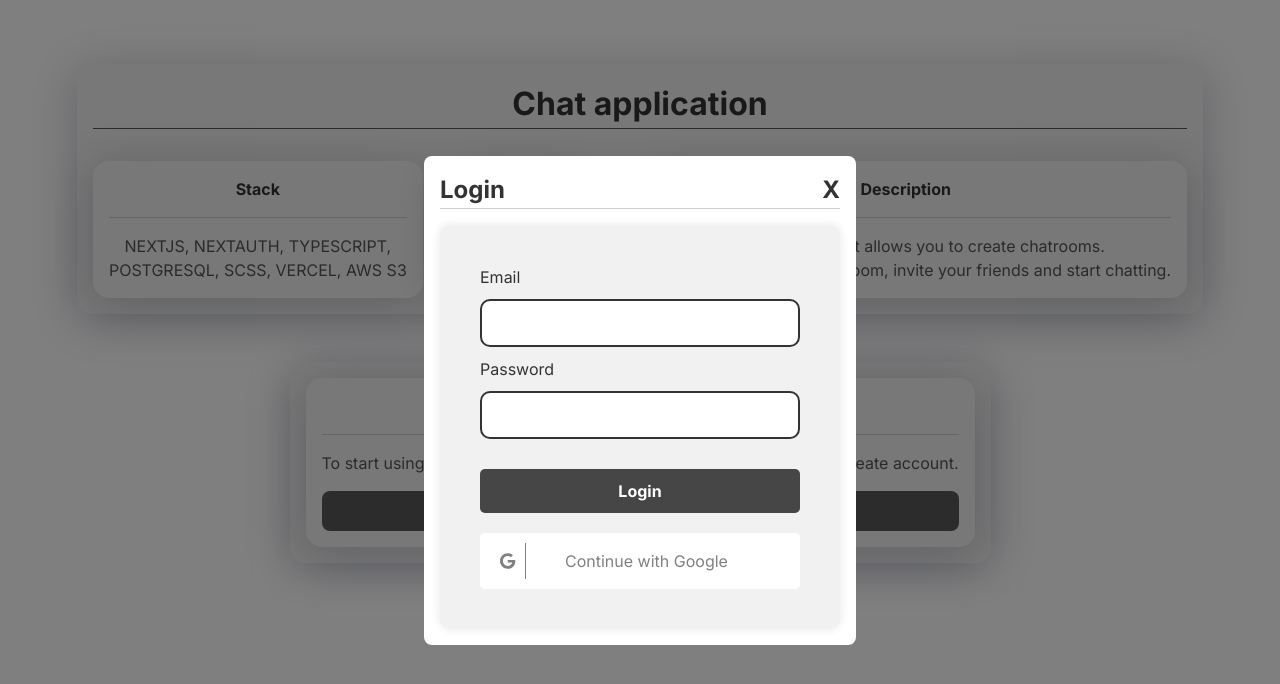
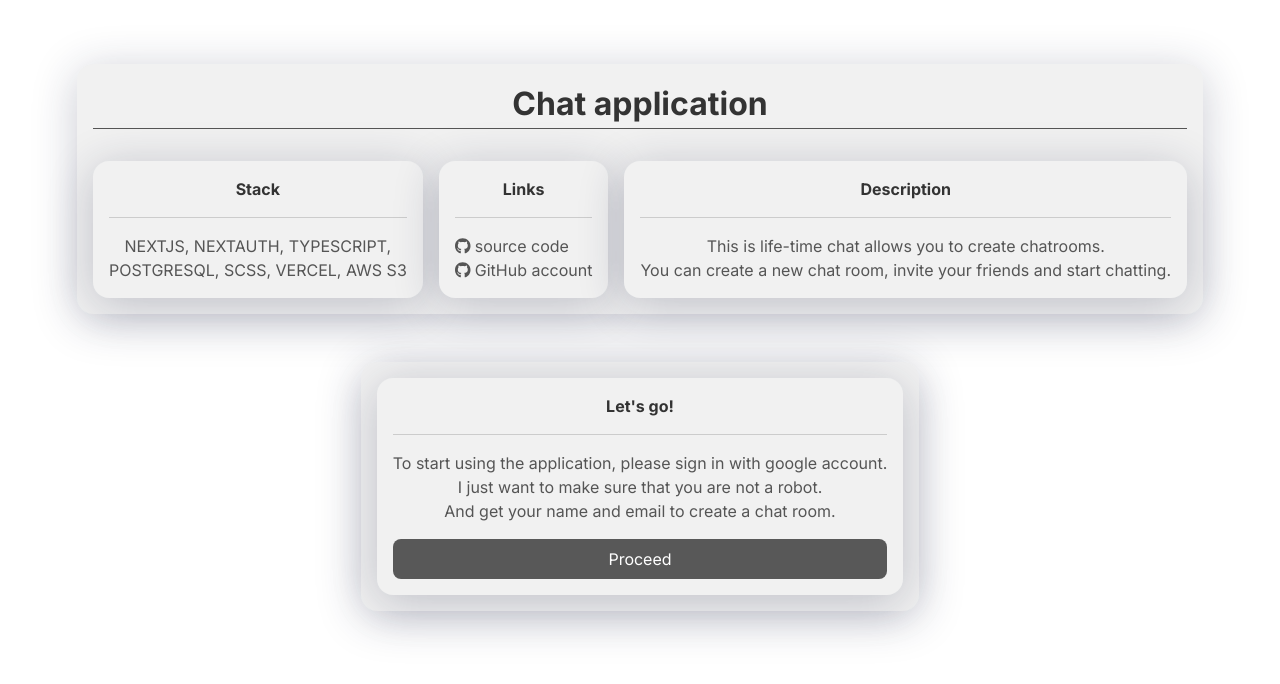
Before and after one commit to bukarinevg/chat-room, a Next.js app: page / in a window 1280 px wide. Shown: the top 684 px of the page. Built offline with nearby package versions, Linux system fonts and the light colour scheme.

Commit message:
add logging from main page

```diff
--- a/src/app/page.tsx
+++ b/src/app/page.tsx
@@ -7,16 +7,18 @@ import { useEffect, useState } from "react";
 import Card from "./components/card";
 import { faGithub } from "@fortawesome/free-brands-svg-icons";
 import { FontAwesomeIcon } from "@fortawesome/react-fontawesome";
+import { signIn } from "next-auth/react";
 
 export default function Home() {
   const [showModal, setShowModal] = useState(false);
+  const callbackUrl = "/chat";
 
-  useEffect(()=>{
-    setTimeout(()=>{
-      setShowModal(true);
-    }, 1500
-    )
-  }, []);
+  // useEffect(()=>{
+  //   setTimeout(()=>{
+  //     setShowModal(true);
+  //   }, 1500
+  //   )
+  // }, []);
 
 
   return (
@@ -77,10 +79,21 @@ export default function Home() {
       <section className="chat__usage block" >
         <Card title="Let's go!">
           <div className="chat__usage__content">
-          To start using the application, please sign in with google account, or create account.
+          To start using the application, please sign in with google account.
+          <br></br>
+          I just want to make sure that you are not a robot.
+          <br></br>
+          And get your name and email to create a chat room.
           <Button
             className="chat__usage__proceed"
-            onClick={() => setShowModal(true)}
+            onClick={
+              () =>
+                  signIn("google", {
+                      callbackUrl,
+                      redirect: false
+              })
+
+          }
           > Proceed </Button>
           </div>
         </Card>
--- a/src/styles/globals.scss
+++ b/src/styles/globals.scss
@@ -74,7 +74,7 @@ div{
 }
 
 .block{
-  background-color: $lightPrimary;;
+  background-color: $lightPrimary;
   border-radius: 1rem;
   padding: 1rem;
   box-shadow:$boxShadow;
```
